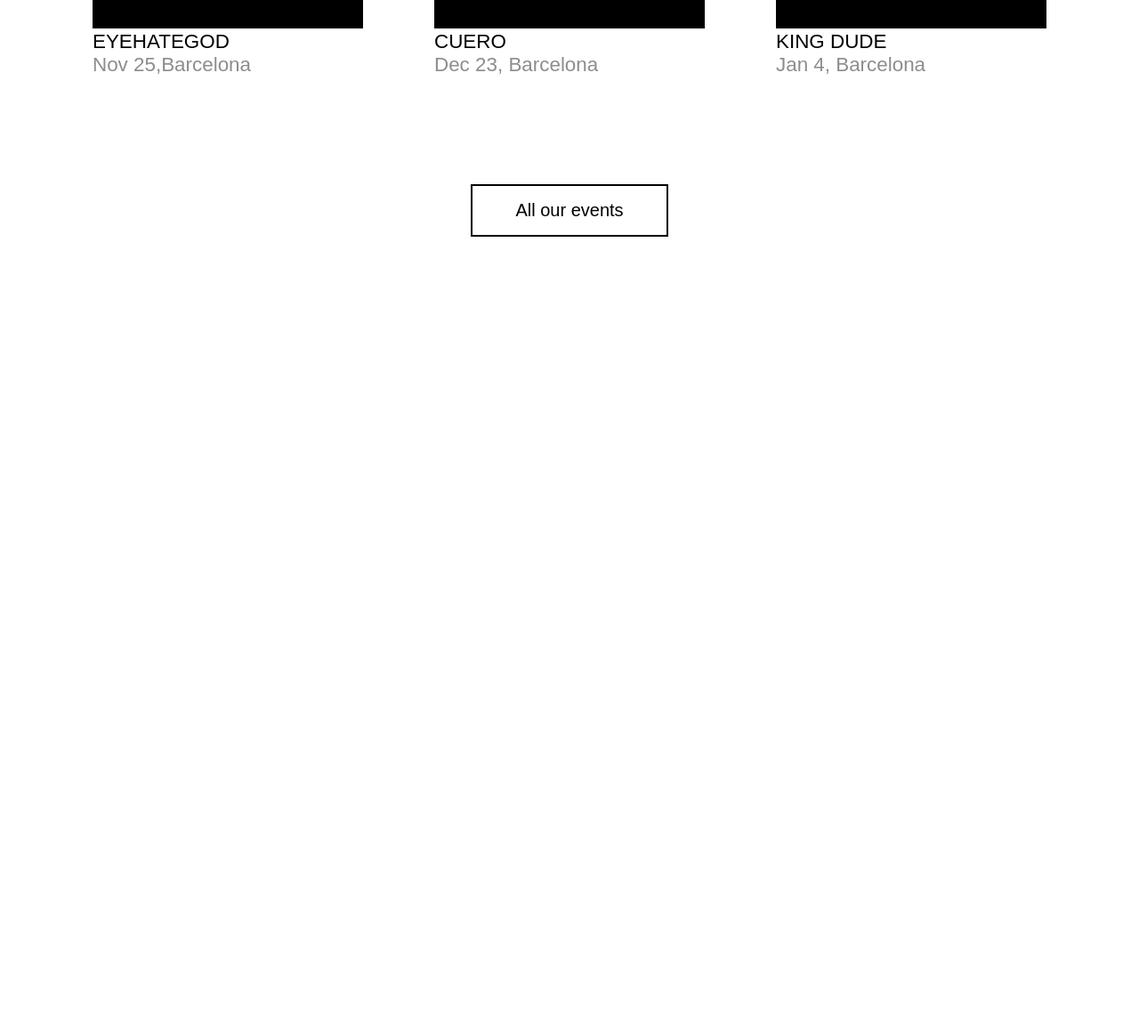
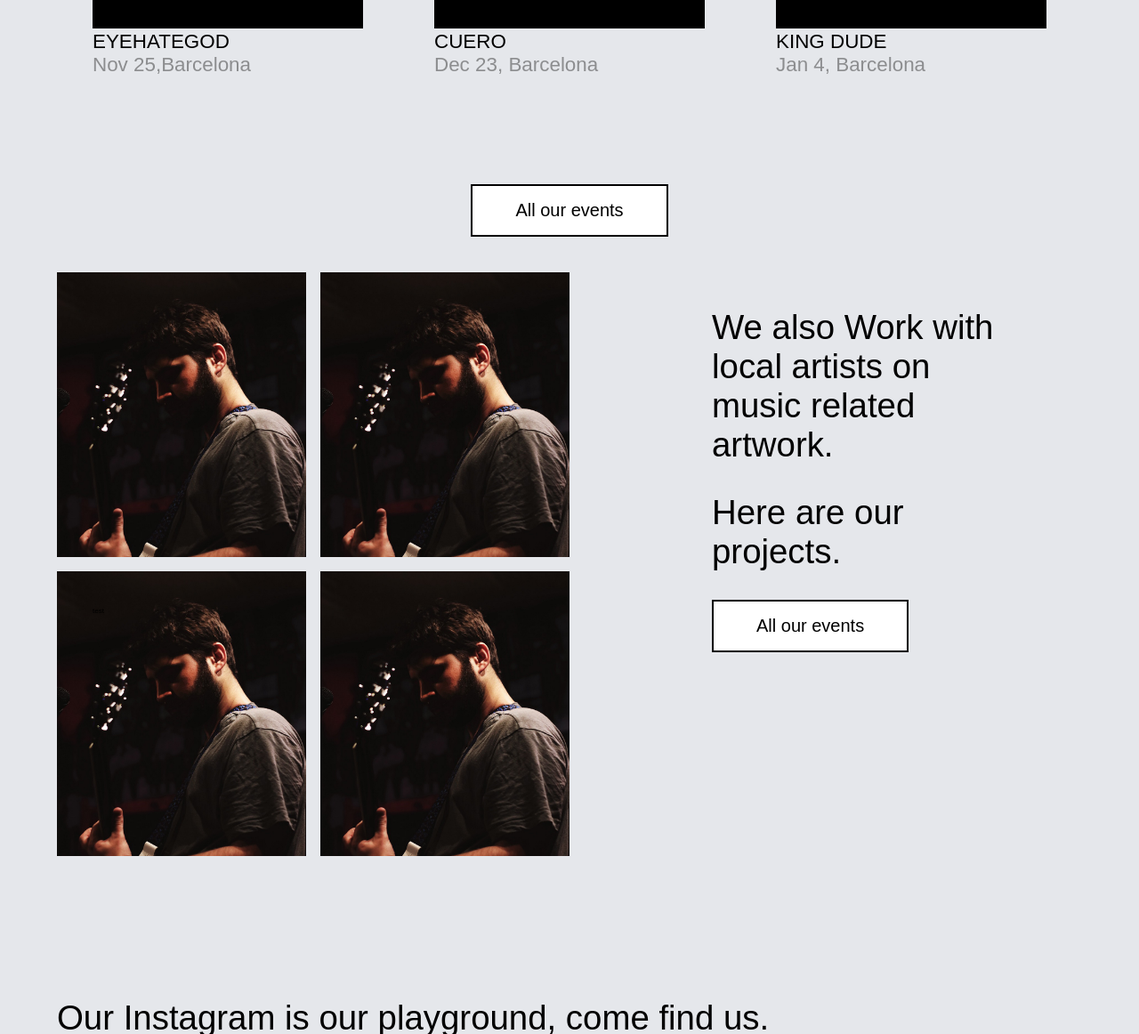
Before and after one commit to Singfield/Branca-Studio, a plain HTML site: page index.html in a window 1280 px wide. Shown: the part 3901-5063 px from the top of the page at 89% size. Before the commit the page ends 4167 px from the top, so only its background shows below. Drawn offline with Linux system fonts and the light colour scheme; a web font is replaced by a local one.

Commit message:
add four images and instagram section

```diff
--- a/index.html
+++ b/index.html
@@ -6,7 +6,9 @@
     <meta name="viewport" content="width=device-width, initial-scale=1.0">
     <meta name="description" content="Shop authentic music merchandise from your favorite artists and bands">
     <meta name="robots" content="index,follow">
-    <link rel="stylesheet" href="https://cdnjs.cloudflare.com/ajax/libs/font-awesome/5.15.1/css/all.min.css" integrity="sha512-+4zCK9k+qNFUR5X+cKL9EIR+ZOhtIloNl9GIKS57V1MyNsYpYcUrUeQc9vNfzsWfV28IaLL3i96P9sdNyeRssA==" crossorigin="anonymous" />
+    <link rel="stylesheet" href="https://cdnjs.cloudflare.com/ajax/libs/font-awesome/5.15.1/css/all.min.css"
+        integrity="sha512-+4zCK9k+qNFUR5X+cKL9EIR+ZOhtIloNl9GIKS57V1MyNsYpYcUrUeQc9vNfzsWfV28IaLL3i96P9sdNyeRssA=="
+        crossorigin="anonymous" />
     <link rel="icon" href="icons/icone.png">
     <link rel="stylesheet" href="./styles/styles.css">
     <title>Branca Studio</title>
@@ -36,7 +38,7 @@
     <section id="latest-products">
         <header class="products-head">
             <h2>Our Latest Products</h2>
-                <a  href="#" class="product-link">See all</a>
+            <a href="#" class="product-link">See all</a>
         </header>
         <div class="cards">
             <div class="card">
@@ -92,7 +94,7 @@
     <section id="best-sellers">
         <header class="products-head">
             <h2>Our Best Sellers</h2>
-                <a  href="#" class="product-link">See all</a>
+            <a href="#" class="product-link">See all</a>
         </header>
         <div class="cards">
             <div class="card">
@@ -177,7 +179,7 @@
                 <div class="big-card-icon">
                     <img src="/icons/icone.png" alt="">
                 </div>
-                <div >
+                <div>
                     <h4>CUERO</h4>
                     <h5>Dec 23, Barcelona</h5>
                 </div>
@@ -192,7 +194,63 @@
                 </div>
             </div>
         </div>
-        <button id="btn-events">All our events</button>
+        <button class="btn-page" id="btn-events">All our events</button>
+    </section>
+    <section id="projects">
+        <div class="four-imgs">
+            <div class="imgs-top">
+                <div class="top-two-img-1">
+                </div>
+                <div class="top-two-img-2">
+
+                </div>
+            </div>
+            <div class="imgs-bot">
+                <div class="bot-two-img-1">
+                    test
+                </div>
+                <div class="bot-two-img-2">
+
+                </div>
+            </div>
+
+        </div>
+        <div class="projects-text">
+            <h2>We also Work with local artists on music related artwork.</h2>
+            <h2>Here are our projects.</h2>
+            <button class="btn-page" id="btn-projects">All our events</button>
+        </div>
+    </section>
+    <section id="instagram">
+        <h2>Our Instagram is our playground, come find us.</h2>
+        <h3>@branca_studio</h3>
+        <div class="insta-cards">
+            <div class="insta-card">
+                <div class="insta-card-icon">
+                <img src="/icons/icone.png"  alt="">
+                </div>
+            </div>
+            <div class="insta-card">
+                <div class="insta-card-icon">
+                    <img src="/icons/icone.png"  alt="">
+                </div>
+            </div>
+            <div class="insta-card">
+                <div class="insta-card-icon">
+                    <img src="/icons/icone.png"  alt="">
+                </div>
+            </div>
+            <div class="insta-card">
+                <div class="insta-card-icon">
+                    <img src="/icons/icone.png"  alt="">
+                </div>
+            </div>
+            <div class="insta-card">
+                <div class="insta-card-icon">
+                    <img src="/icons/icone.png" alt="">
+                </div>
+            </div>
+        </div>
     </section>
 </body>
 
--- a/styles/styles.css
+++ b/styles/styles.css
@@ -19,6 +19,7 @@ html {
     font-size: 62.5%;
 }
 body {
+    background:rgba(229, 231, 235);
     font-family: "Harding Text Web Regular Regular", sans-serif;
 }
 h1 {
@@ -251,6 +252,7 @@ nav ul {
 /* events section */
 #events{
     justify-content: center;
+    background:rgba(229, 231, 235);
 }
 .events-head{
     display: flex;
@@ -288,7 +290,7 @@ nav ul {
     padding: 0;
     color: rgb(140, 141, 143)
 }
-#btn-events {
+.btn-page {
     display:block;
     margin:auto;
     margin-top: 10vh;
@@ -299,9 +301,134 @@ nav ul {
     font-size: 2.5rem;
 }
 
-#btn-events:hover {
+.btn-page:hover {
     border: solid 0.1em;
     border-color:white;
     background-color: black;
     color: white;
 }
+
+/* projects section  */
+
+#projects {
+    display: flex;
+    width: 90%;
+    margin:auto;
+    background:rgba(229, 231, 235);
+}
+
+.projects-text {
+    flex-basis: 50%;
+    padding: 10rem 10rem 10rem 20rem;
+
+    justify-content: start;
+    text-align: start;
+}
+.imgs-top {
+    display: flex;
+    display: wrap;
+    flex-basis: 100%;
+}
+.four-imgs {
+    margin-top: 5rem;
+    display: flex;
+    display: wrap;
+    flex-direction: column;
+    flex-basis: 50%;
+    min-height: 60vh;
+}
+
+.top-two-img-1 {
+    flex-basis: 50%;
+    padding:5rem;
+    min-height: 40vh;
+    background: blue;
+    justify-content: center;
+    background: url('/icons/presentationImage.jpg');
+    background-size: cover;
+
+    background-position: center;
+}
+.top-two-img-2 {
+    background: red;
+    flex-basis: 50%;
+    padding:5rem;
+    margin-left:2rem;
+    min-height: 40vh;
+    justify-content: center;
+    background: url('/icons/presentationImage.jpg');
+    background-size: cover;
+    background-position: center;
+}
+.imgs-bot{
+    display: flex;
+    margin-top: 2rem;
+
+}
+.bot-two-img-1 {
+    flex-basis: 50%;
+    min-height: 40vh;
+    padding:5rem;
+    background: gray;
+    justify-content: center;
+    background: url('/icons/presentationImage.jpg');
+    background-size: cover;
+    background-position: center;
+}
+.bot-two-img-2 {
+    background: green;
+    flex-basis: 50%;
+    padding:5rem;
+    margin-left:2rem;
+    min-height: 40vh;
+    justify-content: center;
+    background: url('/icons/presentationImage.jpg');
+    background-size: cover;
+    background-position: center;
+}
+
+.projects-text h2:nth-child(2){
+    padding: 4rem 4rem 4rem 0;
+}
+#btn-projects{
+    margin: 0;
+}
+
+/* instagram section */
+#instagram {
+    display: block;
+    width: 90%;
+    padding-top:20vh ;
+    margin:auto;
+    background:rgba(229, 231, 235);
+}
+
+.insta-cards {
+    width: 90%;
+    margin: auto;
+    display: flex;
+    min-height: 50vh;
+    align-items: center;
+    flex-wrap: wrap;
+}
+.insta-cards img {
+    width: 100%;
+    height:100%;
+}
+.insta-card-icon {
+    justify-content: center;
+    background : gray;
+    border: solid 0.1em;
+    border-color: black;
+}
+.insta-card {
+
+    flex: 1 1 20rem;
+    min-height:30vh;
+    margin: 2rem 5rem;
+}
+#instagram h3 {
+    font-size: 2.5rem;
+    font-weight: normal;
+    color: rgb(140, 141, 143)
+}
```
Lines whose indentation alone changed are shown as unchanged.
